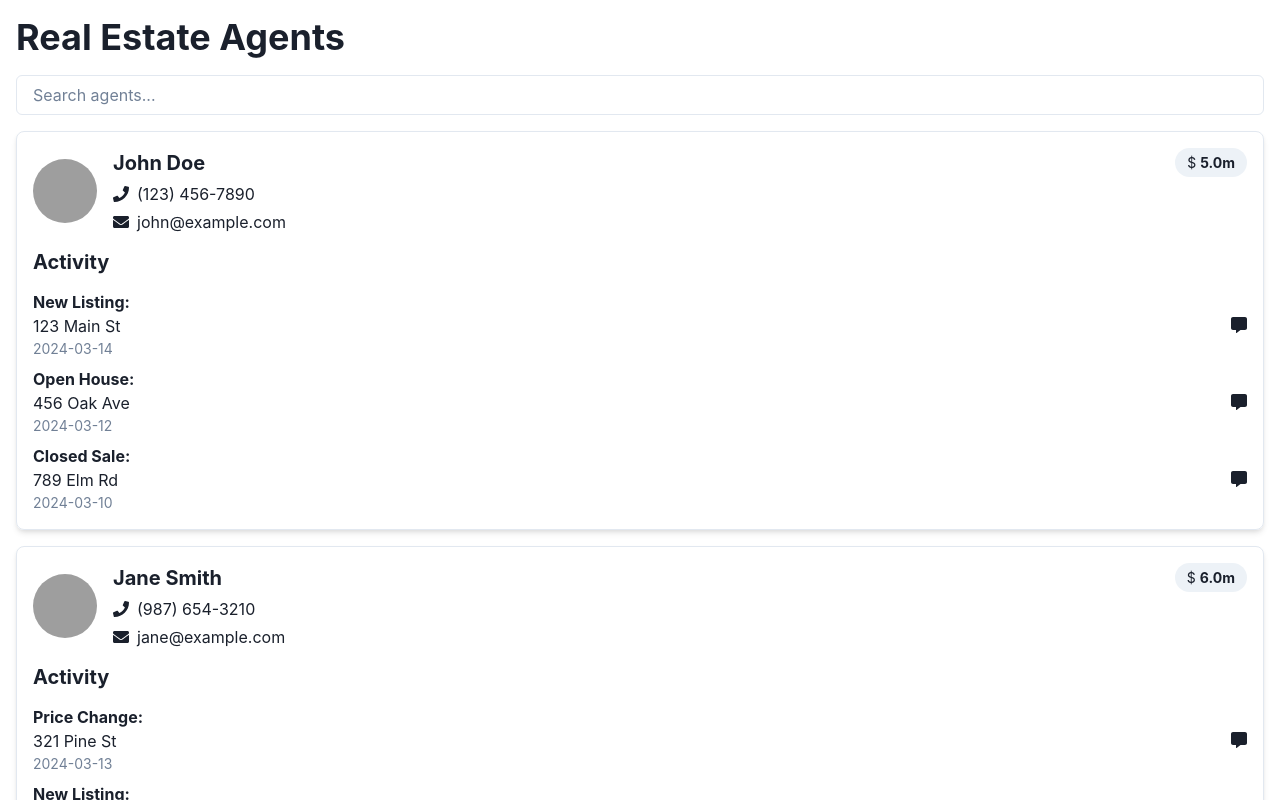
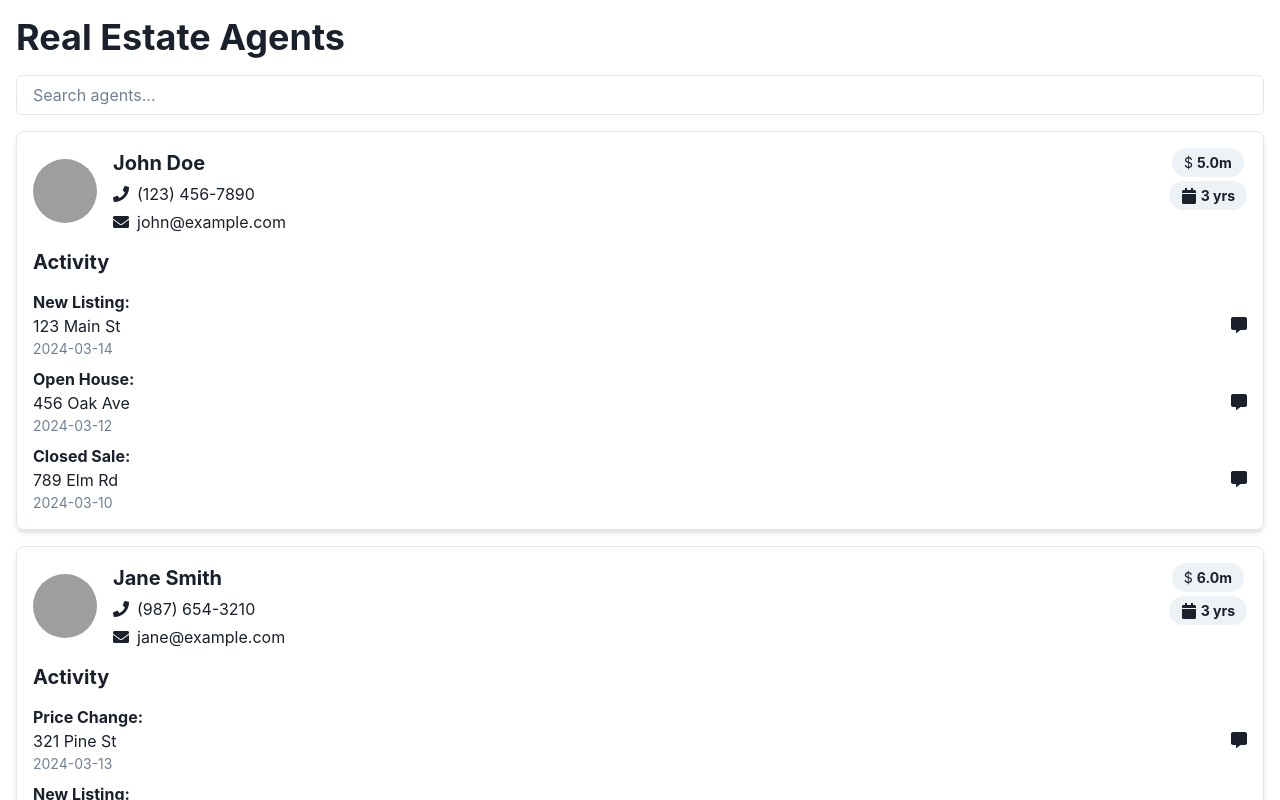
Before and after one commit to GPT-Engineer-App/agent-finder, a React (Vite) app: page / in a window 1280 px wide. Shown: the top 800 px of the page. Built offline with nearby package versions, Linux system fonts and the light colour scheme; grey boxes are pictures that could not be loaded.

Commit message:
Added a pill under the sales pill showing the number of years active with a calendar icon.
Prompt: add a pill under the sales pill with a count of the number of years active with a calendar icon

```diff
--- a/src/pages/Index.jsx
+++ b/src/pages/Index.jsx
@@ -1,6 +1,6 @@
 import React, { useState } from "react";
 import { Box, Text, Image, VStack, HStack, Avatar, Input, Button, Heading, Divider, Spacer } from "@chakra-ui/react";
-import { FaSearch, FaPhone, FaEnvelope, FaCommentAlt } from "react-icons/fa";
+import { FaSearch, FaPhone, FaEnvelope, FaCommentAlt, FaCalendar } from "react-icons/fa";
 
 const agents = [
   {
@@ -83,6 +83,7 @@ const Index = () => {
                 </VStack>
               </HStack>
               <Spacer />
+              <VStack spacing={1}>
                 <Box borderRadius="full" bg="gray.100" px={3} py={1}>
                   <HStack spacing={1}>
                     <Text fontSize="sm">$</Text>
@@ -91,6 +92,15 @@ const Index = () => {
                     </Text>
                   </HStack>
                 </Box>
+                <Box borderRadius="full" bg="gray.100" px={3} py={1}>
+                  <HStack spacing={1}>
+                    <FaCalendar />
+                    <Text fontSize="sm" fontWeight="bold">
+                      {agent.sales.length} yrs
+                    </Text>
+                  </HStack>
+                </Box>
+              </VStack>
             </HStack>
             <Heading size="md" my={4}>
               Activity
```
Lines whose indentation alone changed are shown as unchanged.
